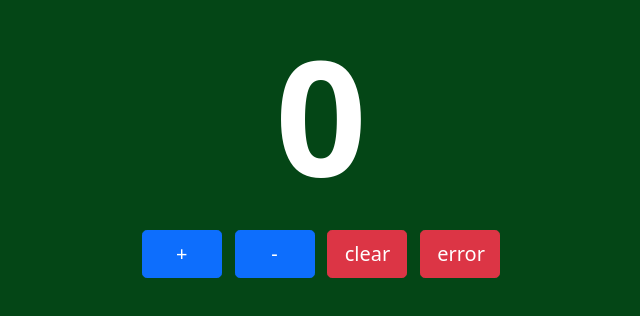
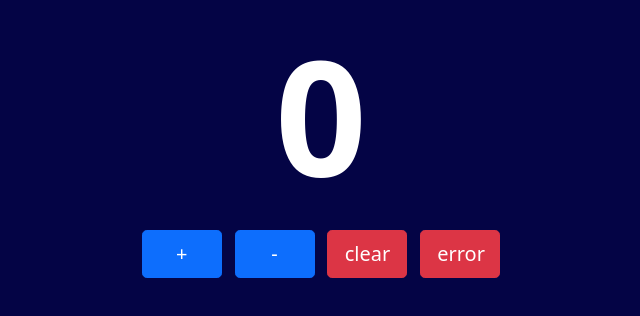
Before and after one commit to GearHiram1397/counter-app, a plain HTML site: page index.html in a window 1280 px wide. Shown: the part 252-568 px from the top of the page, without its empty margins (319-959 px from the left). Drawn offline with nearby package versions, Linux system fonts and the light colour scheme.

Commit message:
background restore

```diff
--- a/style.css
+++ b/style.css
@@ -1,7 +1,7 @@
 .wrapper{
     height: 100vh;
     width: 100vw;
-    background-color: rgb(4, 70, 22);
+    background-color: rgb(4, 4, 69);
     color: #fff;
     display: flex;
     justify-content: center;
```
